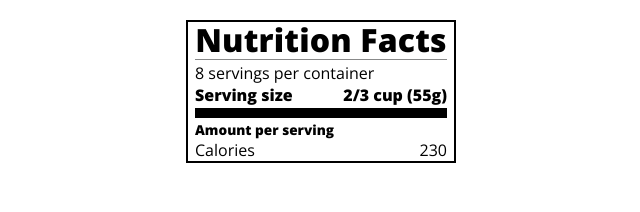
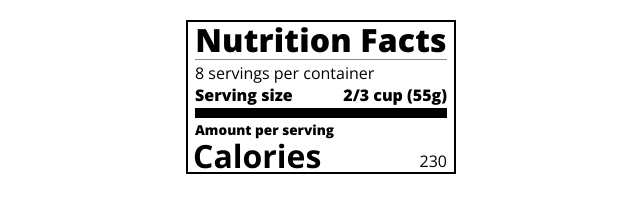
Before and after one commit to Animalfox/Nutrition-Label, a website built with Vite: page index.html in a window 1280 px wide. Shown: the whole page, without its empty margins (319-959 px from the left). Built offline with nearby package versions, Linux system fonts and the light colour scheme.

Commit message:
Create a new .left-container p selector setting the top and bottom margin to -5px, and the left and right margin to -2px. Also set the font-size to 2em and font-weight to 700

```diff
--- a/styles.css
+++ b/styles.css
@@ -60,3 +60,9 @@ p {
 .calories-info h2 {
   margin: 0;
 }
+
+.left-container p {
+  margin: -5px -2px;
+  font-size: 2em;
+  font-weight: 700;
+}
```
